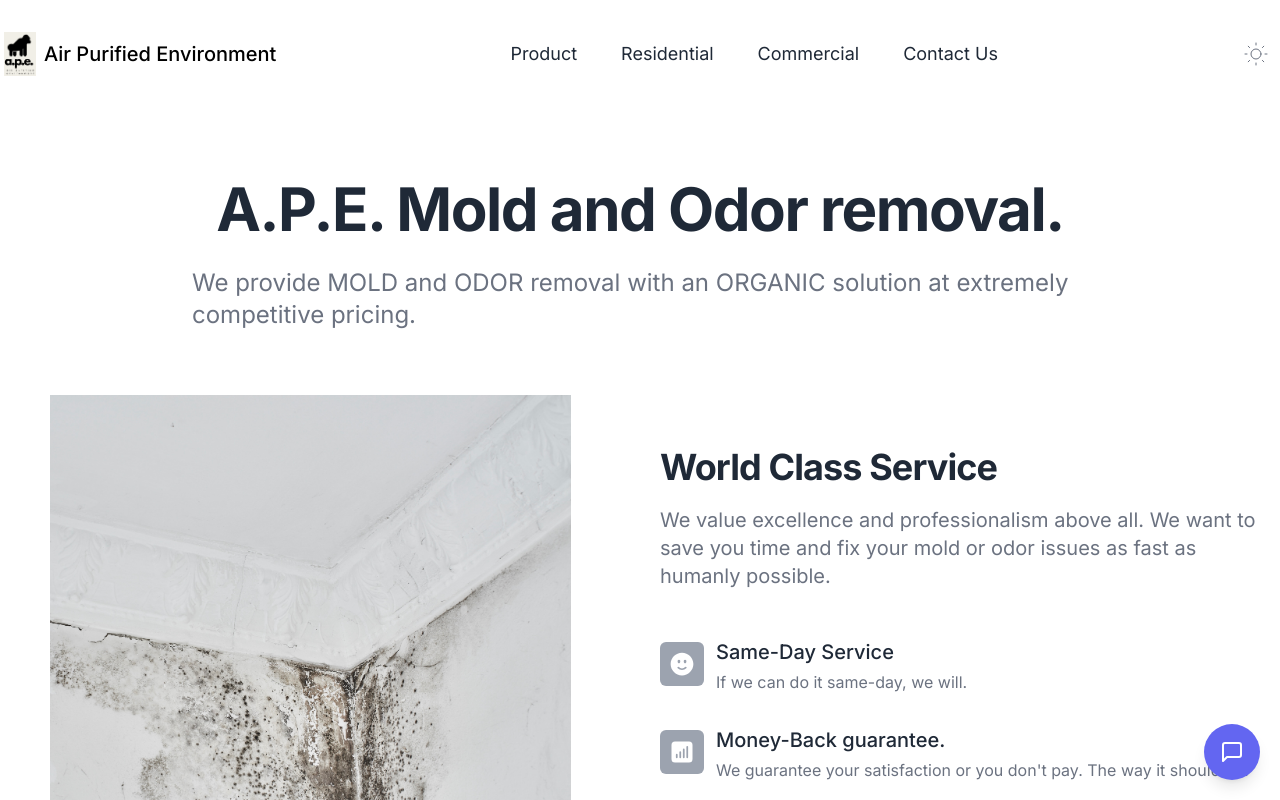
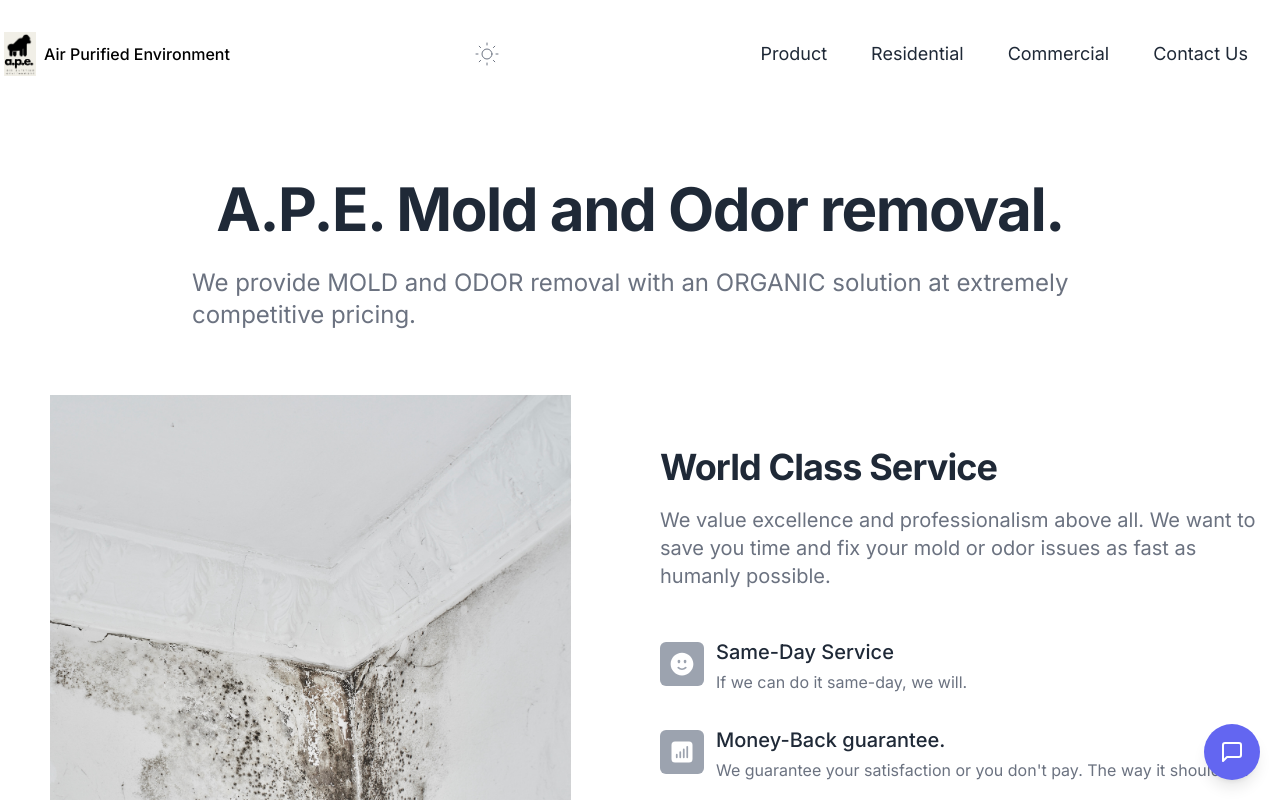
Before and after one commit to tultraximo/OMS, a Next.js app: page / in a window 1280 px wide. Shown: the top 800 px of the page. Built offline with nearby package versions, Linux system fonts and the light colour scheme.

Commit message:
ape size

```diff
--- a/src/components/Navbar.tsx
+++ b/src/components/Navbar.tsx
@@ -17,7 +17,7 @@
       <nav className="container relative flex flex-wrap items-center justify-between p-8 mx-auto lg:justify-between xl:px-1">
         {/* Logo  */}
         <Link href="/">
-          <span className="flex items-center space-x-2 text-xl font-medium text-black dark:text-gray-100">
+          <span className="flex items-center space-x-2 text-l font-medium text-black dark:text-gray-100">
               <span>
                 <Image
                   src="/img/whiteape.png"
@@ -32,7 +32,7 @@
         </Link>
 
         {/* get started  */}
-        <div className="gap-3 nav__item mr-2 lg:flex ml-auto lg:ml-0 lg:order-2">
+        <div >
             <ThemeChanger />
             {/* <div className="hidden mr-3 lg:flex nav__item">
               <Link href="/" className="px-6 py-2 text-white bg-indigo-600 rounded-md md:ml-5">
```
